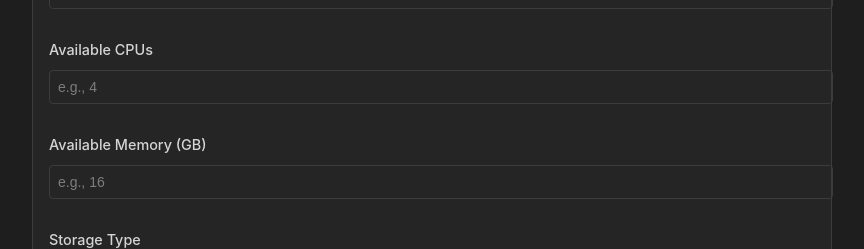
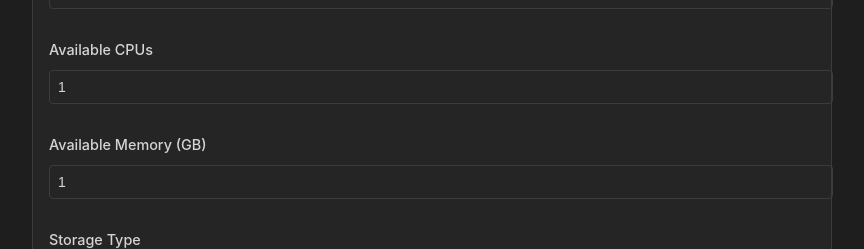
Before and after one commit to autodbalabs/project-autodba, a Svelte app in the folder vscode-extension/webview/: page / in a window 1280 px wide. Both pictures are taken after a click on the button "Add Connection". Shown: the part 269-518 px from the top of the page, without its empty margins (208-1072 px from the left). Built offline with nearby package versions, Linux system fonts and the light colour scheme; the HTML template or start-up script is replaced by a standard one.

Commit message:
Make hardware fields required with defaults

```diff
--- a/vscode-extension/webview/src/components/connections/ConnectionUrlForm.svelte
+++ b/vscode-extension/webview/src/components/connections/ConnectionUrlForm.svelte
@@ -5,8 +5,9 @@
 
   let name = '';
   let url = '';
-  let cpus = '';
-  let memory_gb = '';
+  // Default hardware values
+  let cpus = '1';
+  let memory_gb = '1';
   let storage_type = 'ssd';
   let error = '';
 
@@ -37,15 +38,15 @@
         connection: {
           kind: 'postgresql',
           url,
-          cpus: cpus ? parseFloat(cpus) : undefined,
-          memory_gb: memory_gb ? parseFloat(memory_gb) : undefined,
+          cpus: parseFloat(cpus),
+          memory_gb: parseFloat(memory_gb),
           storage_type: storage_type || undefined
         }
       });
       name = '';
       url = '';
-      cpus = '';
-      memory_gb = '';
+      cpus = '1';
+      memory_gb = '1';
       storage_type = 'ssd';
       error = '';
     } catch (e) {
@@ -76,15 +77,15 @@
   </div>
   <div class="form-group">
     <label>Available CPUs</label>
-    <input type="number" bind:value={cpus} min="0" step="0.1" placeholder="e.g., 4" />
+    <input type="number" bind:value={cpus} min="0" step="0.1" required placeholder="e.g., 4" />
   </div>
   <div class="form-group">
     <label>Available Memory (GB)</label>
-    <input type="number" bind:value={memory_gb} min="0" step="0.1" placeholder="e.g., 16" />
+    <input type="number" bind:value={memory_gb} min="0" step="0.1" required placeholder="e.g., 16" />
   </div>
   <div class="form-group">
     <label>Storage Type</label>
-    <select bind:value={storage_type}>
+    <select bind:value={storage_type} required>
       <option value="ssd">SSD</option>
       <option value="hdd">HDD</option>
       <option value="san">SAN</option>
```
